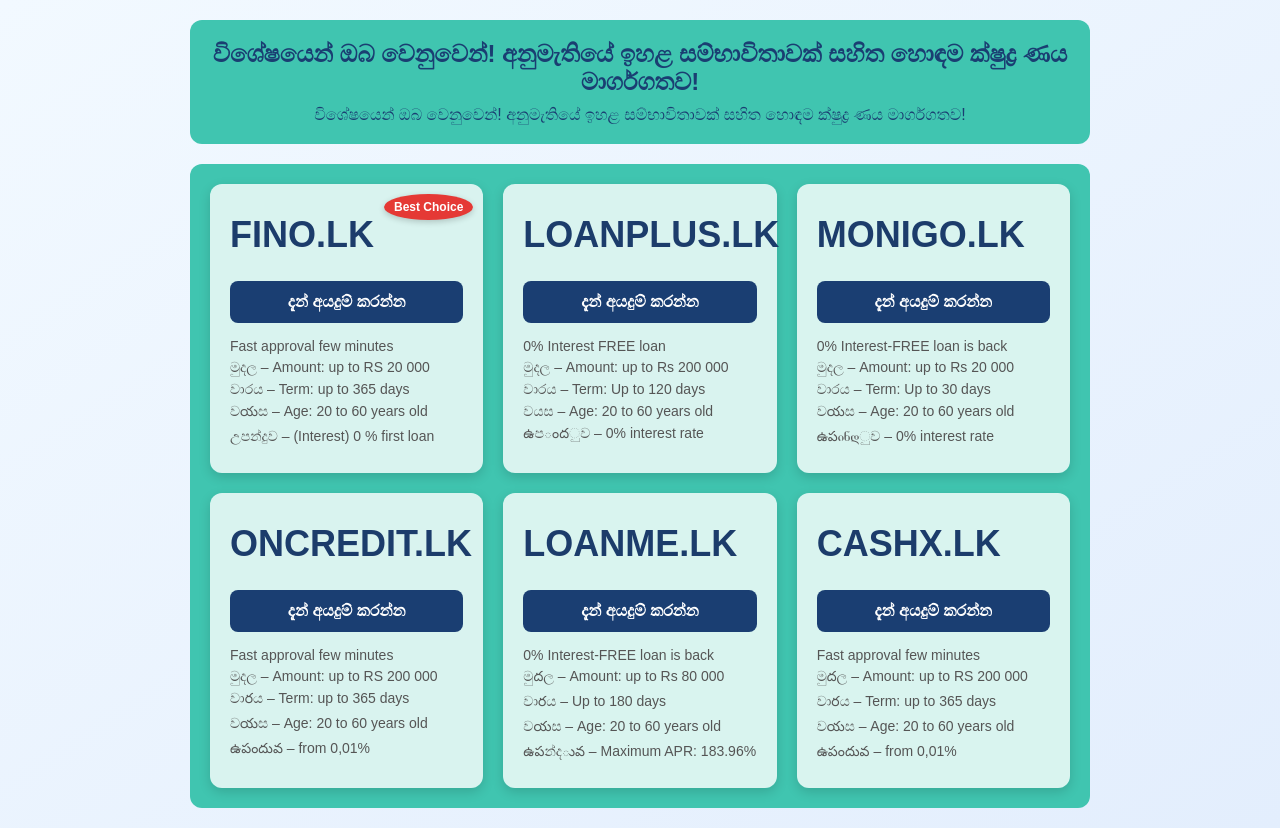
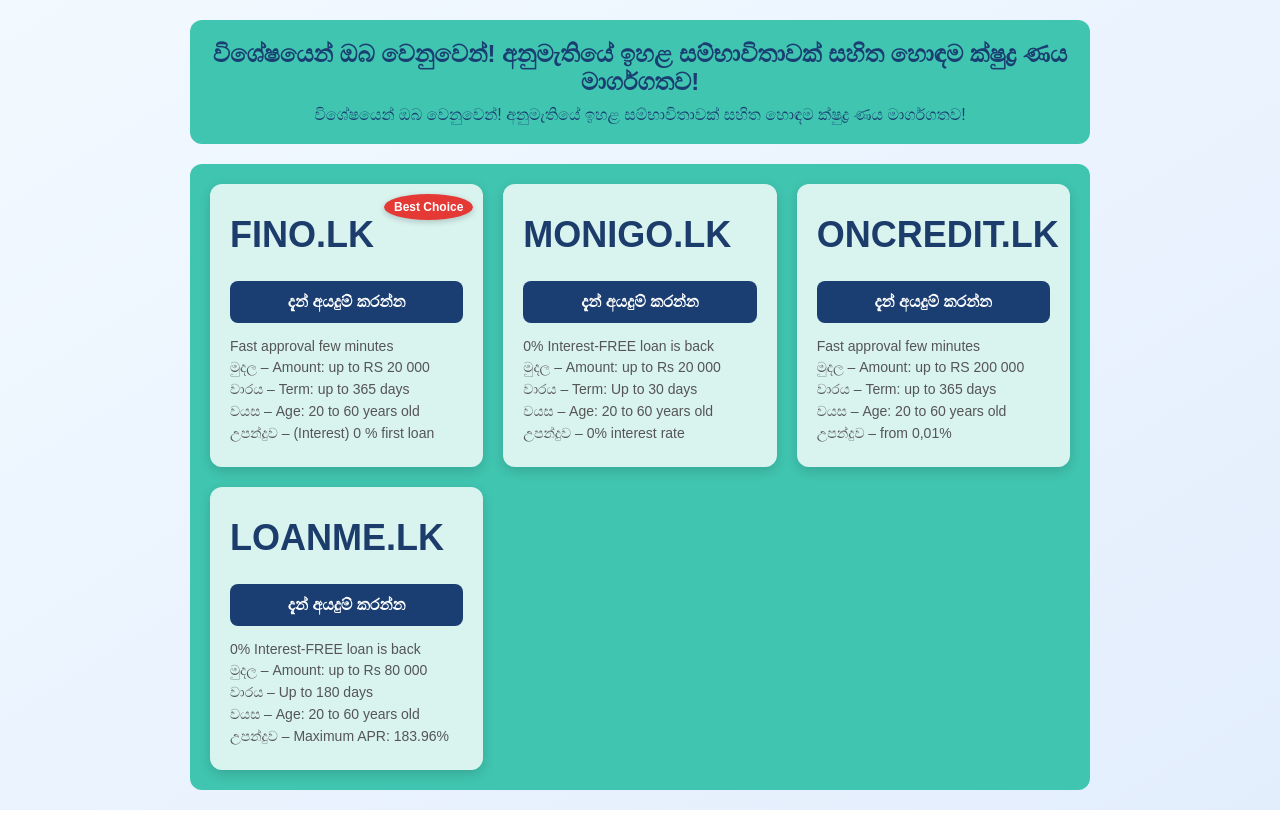
Before and after one commit to aviatorgitsrilanka/getloanR, a plain HTML site: page index.html in a window 1280 px wide. Drawn offline with Linux system fonts and the light colour scheme.

Commit message:
Update index.html

```diff
--- a/index.html
+++ b/index.html
@@ -8,7 +8,6 @@
     body { font-family: sans-serif; margin: 0; padding: 0; background: linear-gradient(to bottom right, #f2f9ff, #e3eefd); }
     .container { max-width: 900px; margin: 0 auto; padding: 20px; }
 
-    /* Стиль для заголовков с бирюзовым фоном */
     .header-wrapper {
       background: #40c5b0;
       padding: 20px;
@@ -53,11 +52,9 @@
     .card h3 { margin: 10px 0; font-size: 36px; color: #1c3c6b; text-transform: uppercase; font-weight: bold; }
     .card .cta { display: block; margin: 15px 0; padding: 12px; background: #1a3e72; color: #fff; text-decoration: none; border-radius: 8px; font-weight: bold; text-align: center; }
     .card .description { font-size: 14px; color: #555; margin: 5px 0; }
-    /* Новый бейдж для выделения оффера */
     .card-header { position: relative; display: flex; align-items: center; }
     .badge { position: absolute; top: -10px; right: -10px; background: #e53935; color: #fff; font-size: 12px; font-weight: bold; padding: 6px 10px; border-radius: 50%; box-shadow: 0 2px 6px rgba(0,0,0,0.2); white-space: nowrap; }
 
-    /* Адаптация под мобильные */
     @media (max-width: 600px) {
       .container { padding: 10px; }
       .header-wrapper { padding: 15px; }
@@ -89,20 +86,8 @@
         <p class="description">Fast approval few minutes</p>
         <p class="description">මුදල – Amount: up to RS 20 000</p>
         <p class="description">වාරය – Term: up to 365 days</p>
-        <p class="description">වయස – Age: 20 to 60 years old</p>
+        <p class="description">වයස – Age: 20 to 60 years old</p>
         <p class="description">උපන්දුව – (Interest) 0 % first loan</p>
-      </div>
-
-      <div class="card">
-        <div class="card-header">
-          <h3>LOANPLUS.LK</h3>
-        </div>
-        <a href="https://link.lead-cash.com/click?pid=1183&offer_id=430&sub1=Raketaloanplus" class="cta">දැන් අයදුම් කරන්න</a>
-        <p class="description">0% Interest FREE loan</p>
-        <p class="description">මුදල – Amount: up to Rs 200 000</p>
-        <p class="description">වාරය – Term: Up to 120 days</p>
-        <p class="description">වයස – Age: 20 to 60 years old</p>
-        <p class="description">ఉපందුව – 0% interest rate</p>
       </div>
 
       <div class="card">
@@ -113,8 +98,8 @@
         <p class="description">0% Interest-FREE loan is back</p>
         <p class="description">මුදල – Amount: up to Rs 20 000</p>
         <p class="description">වාරය – Term: Up to 30 days</p>
-        <p class="description">වయස – Age: 20 to 60 years old</p>
-        <p class="description">ఉపინდුව – 0% interest rate</p>
+        <p class="description">වයස – Age: 20 to 60 years old</p>
+        <p class="description">උපන්දුව – 0% interest rate</p>
       </div>
 
       <div class="card">
@@ -122,29 +107,19 @@
         <a href="https://go.lead-cash.com/click?pid=1183&offer_id=577&sub1=Raketaoncredit.lk" class="cta">දැන් අයදුම් කරන්න</a>
         <p class="description">Fast approval few minutes</p>
         <p class="description">මුදල – Amount: up to RS 200 000</p>
-        <p class="description">වාరය – Term: up to 365 days</p>
-        <p	class="description">වయස – Age: 20 to 60 years old</p>
-        <p class="description">ఉపందువ – from 0,01%</p>
+        <p class="description">වාරය – Term: up to 365 days</p>
+        <p class="description">වයස – Age: 20 to 60 years old</p>
+        <p class="description">උපන්දුව – from 0,01%</p>
       </div>
 
       <div class="card">
         <div class="card-header"><h3>LOANME.LK</h3></div>
         <a href="https://go.lead-cash.com/click?pid=1183&offer_id=310&sub1=Raketaloanme.lk" class="cta">දැන් අයදුම් කරන්න</a>
         <p class="description">0% Interest-FREE loan is back</p>
-        <p class="description">මුదල – Amount: up to Rs 80 000</p>
-        <p class="description">වාరය – Up to 180 days</p>
-        <p class="description">වయස – Age: 20 to 60 years old</p>
-        <p	class="description">ఉపන්දువ – Maximum APR: 183.96%</p>
-      </div>
-
-      <div class="card">
-        <div class="card-header"><h3>CASHX.LK</h3></div>
-        <a href="https://go.lead-cash.com/click?pid=1183&offer_id=288&sub1=RaketaCashX.lk" class="cta">දැන් අයදුම් කරන්න</a>
-        <p class="description">Fast approval few minutes</p>
-        <p	class="description">මුదල – Amount: up to RS 200 000</p>
-        <p	class="description">වාరය – Term: up to 365 days</p>
-        <p	class="description">වయස – Age: 20 to 60 years old</p>
-        <p	class="description">ఉపందువ – from 0,01%</p>
+        <p class="description">මුදල – Amount: up to Rs 80 000</p>
+        <p class="description">වාරය – Up to 180 days</p>
+        <p class="description">වයස – Age: 20 to 60 years old</p>
+        <p class="description">උපන්දුව – Maximum APR: 183.96%</p>
       </div>
 
     </div>
```
